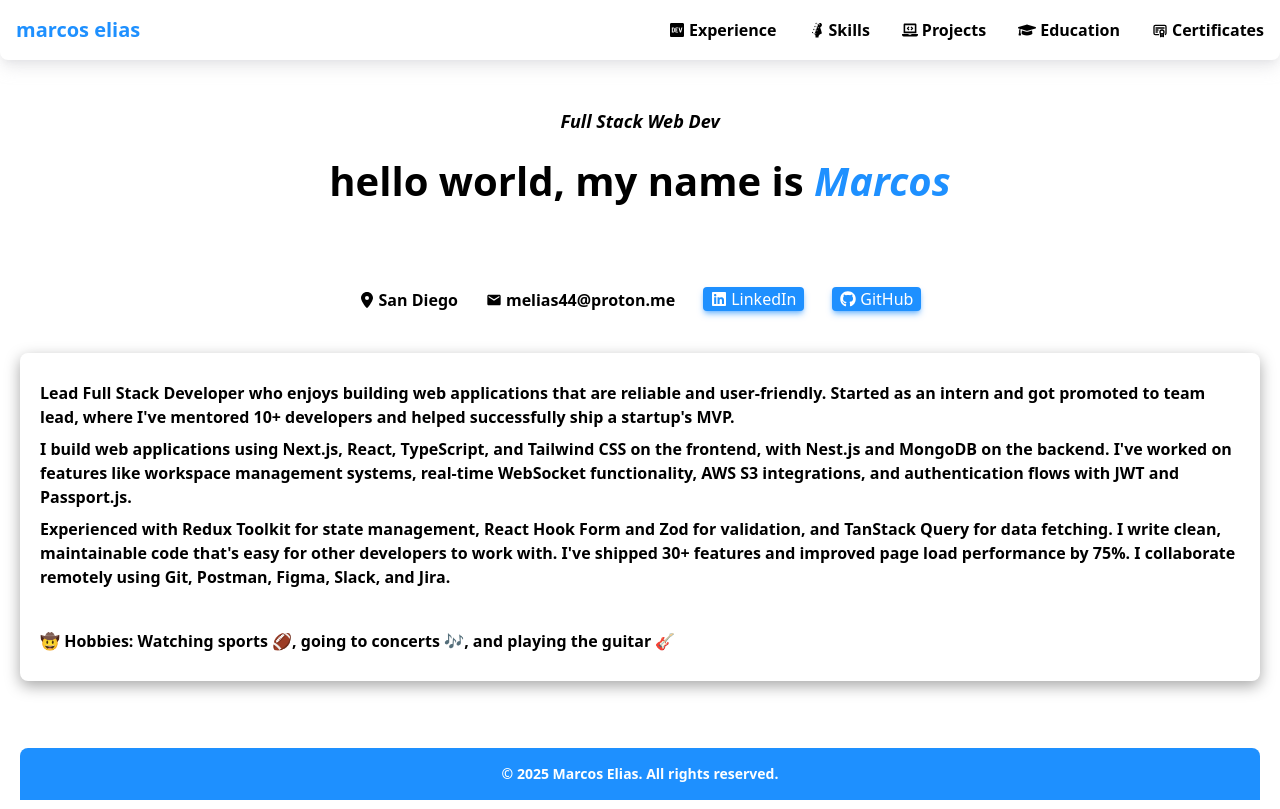
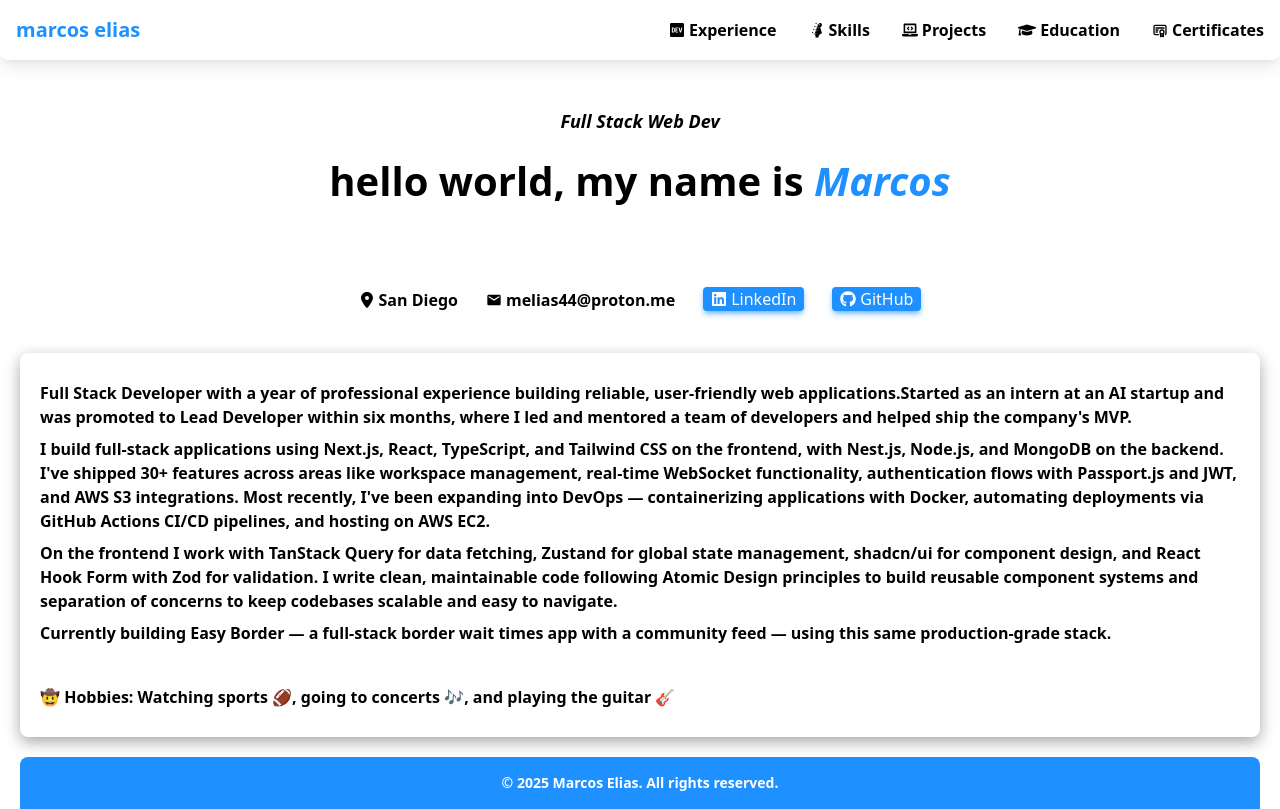
Before and after one commit to mark-elias/MyPortfolio_Next.js, a Next.js app: page / in a window 1280 px wide. Built offline with nearby package versions, Linux system fonts and the light colour scheme.

Commit message:
update summary section

```diff
--- a/src/components/organisms/Summary.tsx
+++ b/src/components/organisms/Summary.tsx
@@ -7,7 +7,8 @@ function Summary() {
       <p>{summaryText.summary1}</p>
       <p>{summaryText.summary2}</p>
       <p>{summaryText.summary3}</p>
-      <p className="mt-10">{summaryText.summary4}</p>
+      <p>{summaryText.summary4}</p>
+      <p className="mt-10">{summaryText.summary5}</p>
     </section>
   );
 }
--- a/src/constants/summary.constants.ts
+++ b/src/constants/summary.constants.ts
@@ -1,10 +1,12 @@
 export const summaryText = {
   summary1:
-    "Lead Full Stack Developer who enjoys building web applications that are reliable and user-friendly. Started as an intern and got promoted to team lead, where I've mentored 10+ developers and helped successfully ship a startup's MVP.",
+    "Full Stack Developer with a year of professional experience building reliable, user-friendly web applications.Started as an intern at an AI startup and was promoted to Lead Developer within six months, where I led and mentored a team of developers and helped ship the company's MVP.",
   summary2:
-    "I build web applications using Next.js, React, TypeScript, and Tailwind CSS on the frontend, with Nest.js and MongoDB on the backend. I've worked on features like workspace management systems, real-time WebSocket functionality, AWS S3 integrations, and authentication flows with JWT and Passport.js.",
+    "I build full-stack applications using Next.js, React, TypeScript, and Tailwind CSS on the frontend, with Nest.js, Node.js, and MongoDB on the backend. I've shipped 30+ features across areas like workspace management, real-time WebSocket functionality, authentication flows with Passport.js and JWT, and AWS S3 integrations. Most recently, I've been expanding into DevOps — containerizing applications with Docker, automating deployments via GitHub Actions CI/CD pipelines, and hosting on AWS EC2.",
   summary3:
-    "Experienced with Redux Toolkit for state management, React Hook Form and Zod for validation, and TanStack Query for data fetching. I write clean, maintainable code that's easy for other developers to work with. I've shipped 30+ features and improved page load performance by 75%. I collaborate remotely using Git, Postman, Figma, Slack, and Jira.",
+    "On the frontend I work with TanStack Query for data fetching, Zustand for global state management, shadcn/ui for component design, and React Hook Form with Zod for validation. I write clean, maintainable code following Atomic Design principles to build reusable component systems and separation of concerns to keep codebases scalable and easy to navigate.",
   summary4:
+    "Currently building Easy Border — a full-stack border wait times app with a community feed — using this same production-grade stack.",
+  summary5:
     "🤠 Hobbies: Watching sports 🏈, going to concerts 🎶, and playing the guitar 🎸",
 };
```
